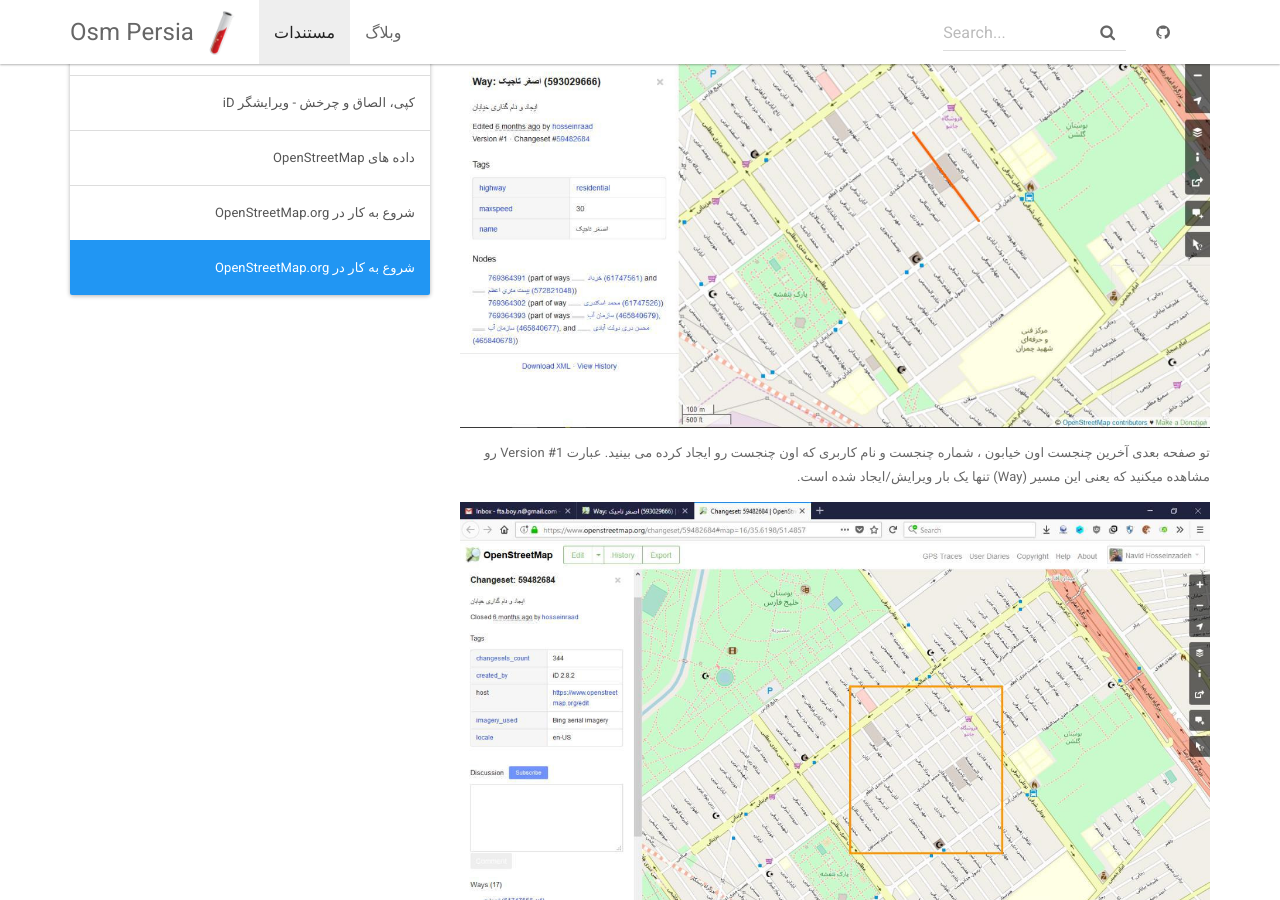
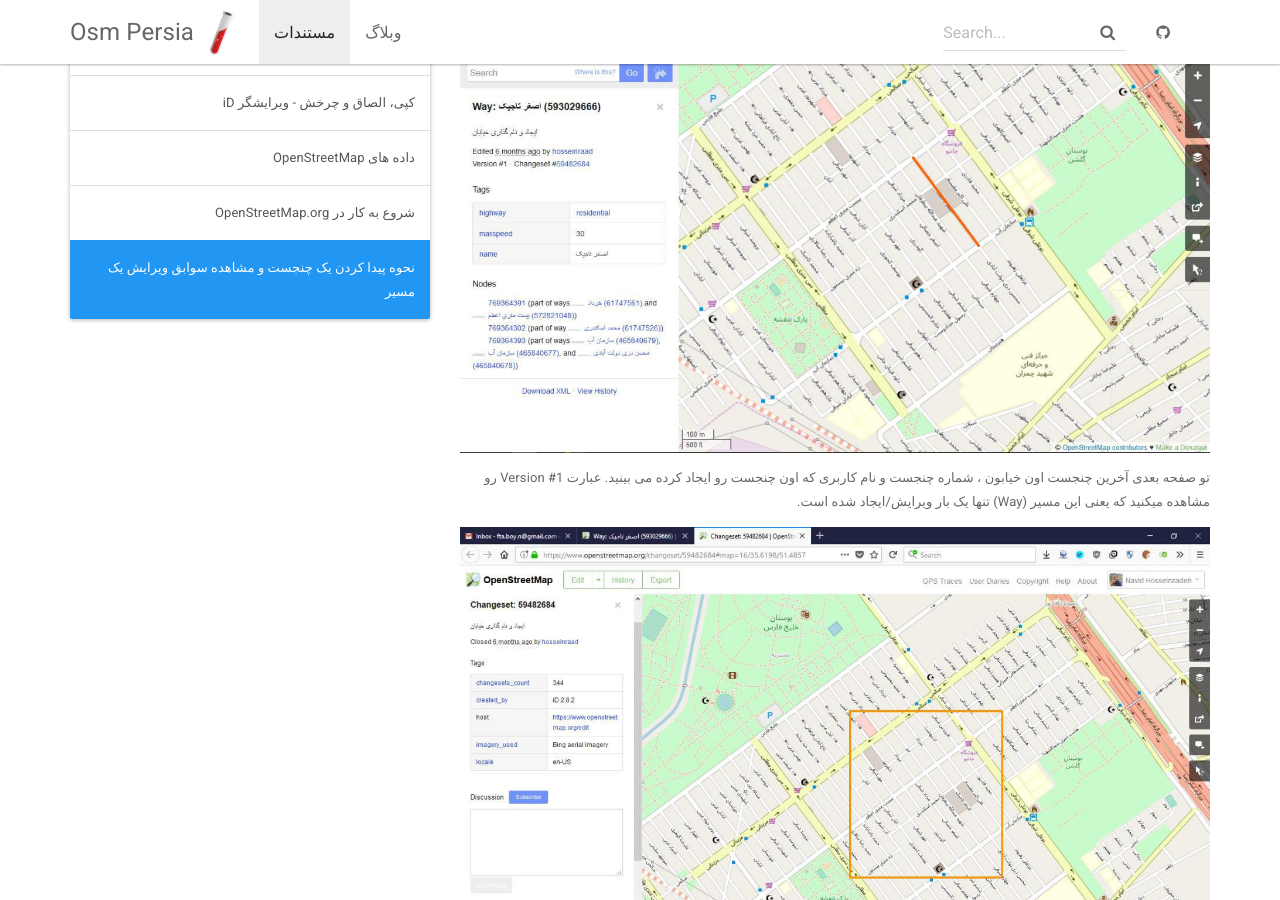
Before and after one commit to osmpersia/osmpersia.github.io, a Jekyll site: the page built from _docs/osm/find-changeset.md, in a window 1280 px wide and 900 px high, scrolled down 1035 px. Built offline with Jekyll 4.4.1, drawn with Linux system fonts in a browser that asks for light colours; nearby versions of some CDN libraries; some of the changed text lies outside the part shown.

Commit message:
add new post

```diff
--- a/_docs/osm/find-changeset.md
+++ b/_docs/osm/find-changeset.md
@@ -1,6 +1,6 @@
 ---
 permalink: /docs/find-changeset/
-title: "شروع به کار در OpenStreetMap.org"
+title: "نحوه پیدا کردن یک چنجست و مشاهده سوابق ویرایش یک مسیر"
 description: آموزش گام به گام OpenStreetMap .
 category: 'learnosm'
 tags:
```
Also changed, not shown: other parts of _docs/osm/find-changeset.md (+0 -1 lines).
